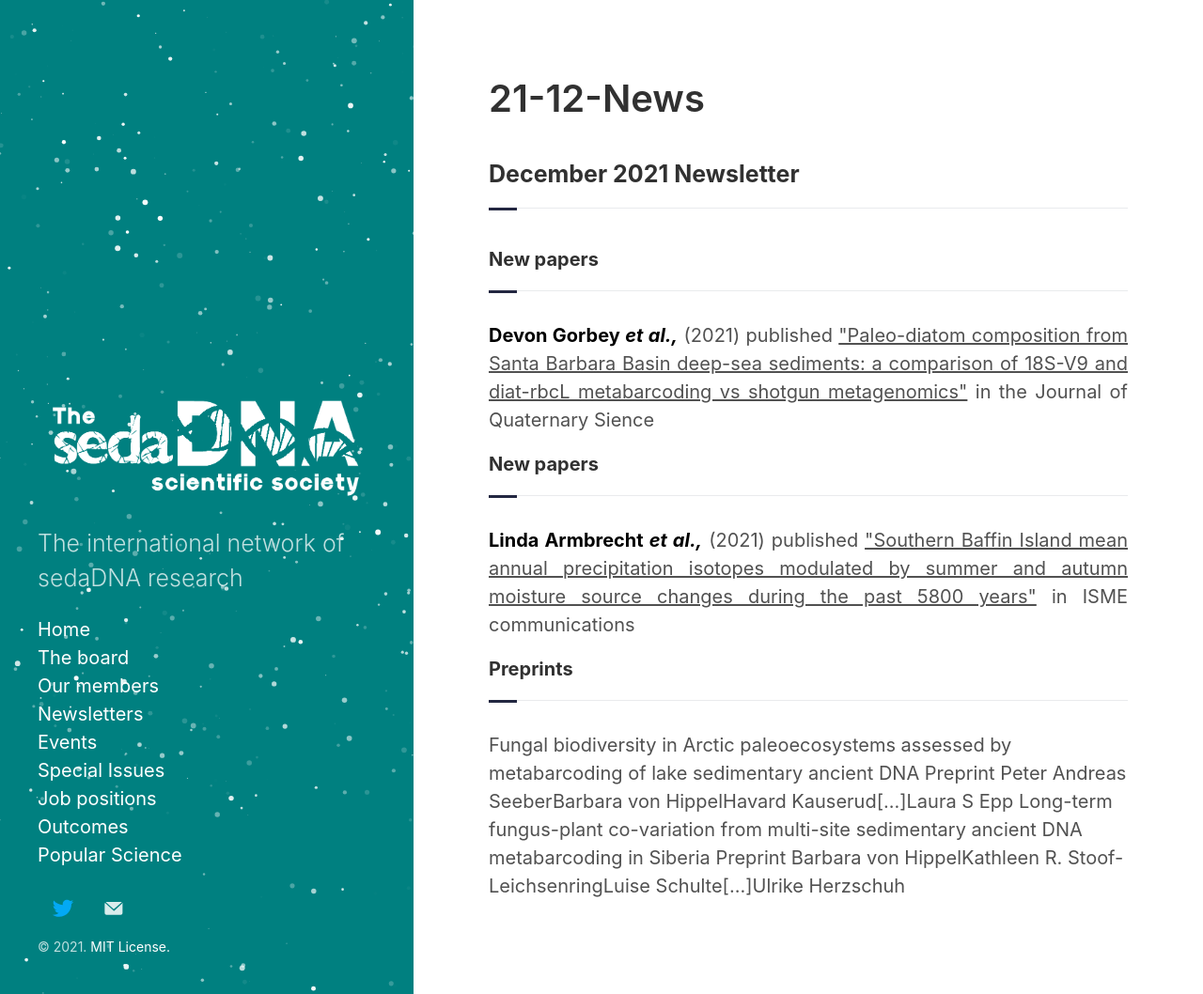
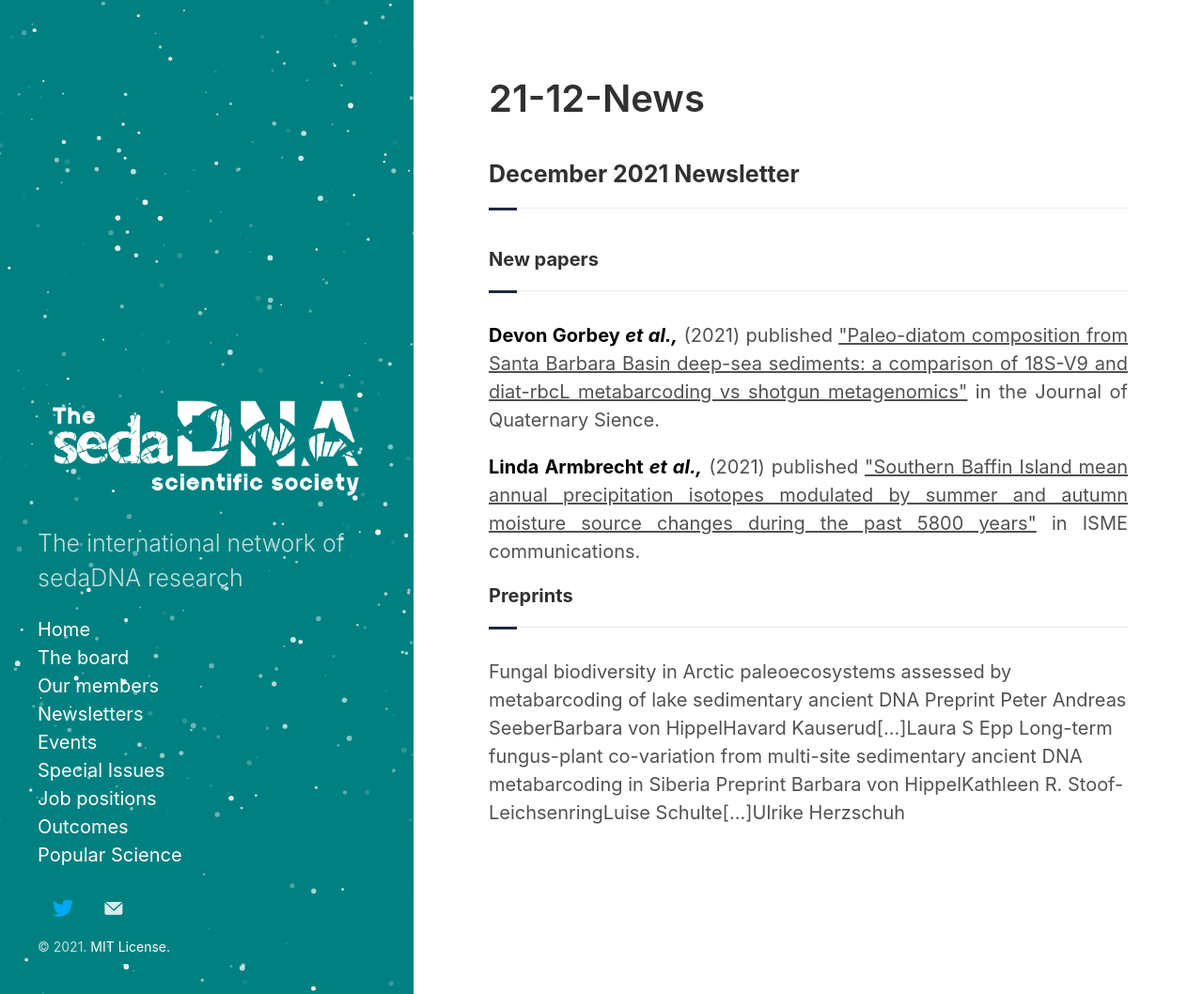
Before and after one commit to sedadna/sedadna.github.io, a Jekyll site: the page built from category/news/21-12.md, in a window 1280 px wide and 1058 px high. Shown: the whole window at 94% size. Built offline with Jekyll 4.4.1, drawn with Linux system fonts in a browser that asks for light colours.

Commit message:
Update 21-12.md

```diff
--- a/category/news/21-12.md
+++ b/category/news/21-12.md
@@ -10,13 +10,9 @@ title: 21-12-News
 <div class="intro">
 <h4 class="section-title underline">New papers</h4>
 
-<p><a href="https://onlinelibrary-wiley-com.ezproxy.its.uu.se/doi/10.1002/jqs.3390" target="_blank"><b>Devon Gorbey <i>et al.,</i></b></a> (2021) published <u>"Paleo-diatom composition from Santa Barbara Basin deep-sea sediments: a comparison of 18S-V9 and diat-rbcL metabarcoding vs shotgun metagenomics"</u> in the Journal of Quaternary Sience</p>
+<p><a href="https://onlinelibrary-wiley-com.ezproxy.its.uu.se/doi/10.1002/jqs.3390" target="_blank"><b>Devon Gorbey <i>et al.,</i></b></a> (2021) published <u>"Paleo-diatom composition from Santa Barbara Basin deep-sea sediments: a comparison of 18S-V9 and diat-rbcL metabarcoding vs shotgun metagenomics"</u> in the Journal of Quaternary Sience.</p>
 
-</div>
-
-<div class="intro">
-<h4 class="section-title underline">New papers</h4>
-<p><a href="https://www.nature.com/articles/s43705-021-00070-8" target="_blank"><b>Linda Armbrecht <i>et al.,</i></b></a> (2021) published <u>"Southern Baffin Island mean annual precipitation isotopes modulated by summer and autumn moisture source changes during the past 5800 years"</u> in  ISME communications</p>
+<p><a href="https://www.nature.com/articles/s43705-021-00070-8" target="_blank"><b>Linda Armbrecht <i>et al.,</i></b></a> (2021) published <u>"Southern Baffin Island mean annual precipitation isotopes modulated by summer and autumn moisture source changes during the past 5800 years"</u> in  ISME communications.</p>
 
 <div class="intro">
 <h4 class="section-title underline">Preprints</h4>
```
